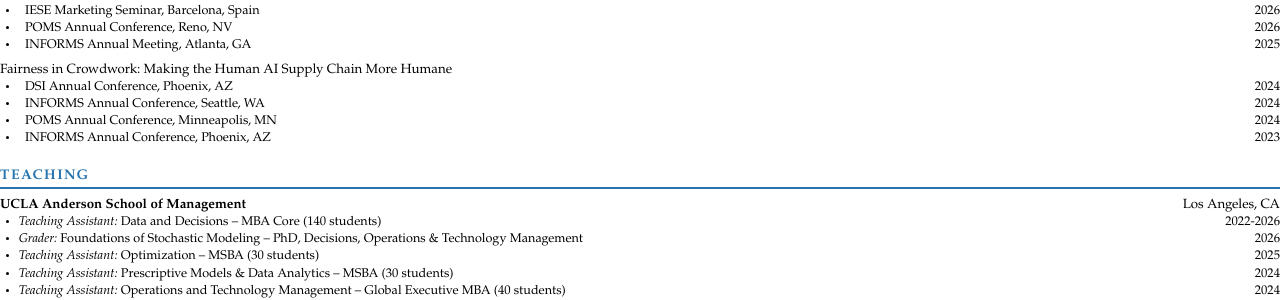
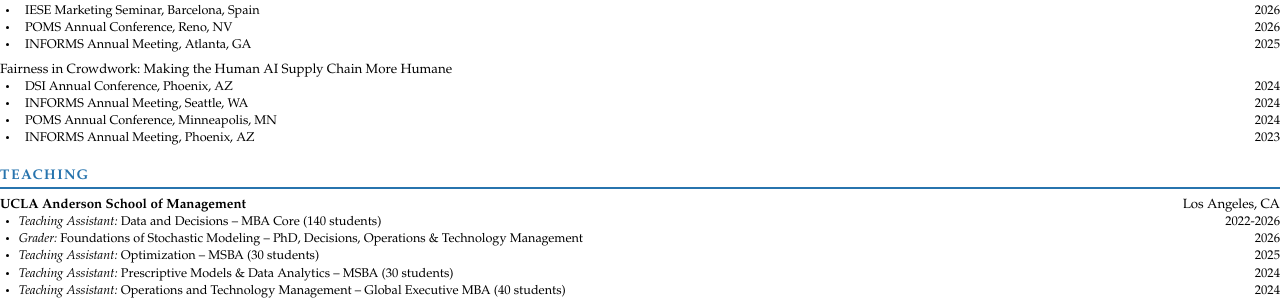
Before and after one commit to martins73/research-site, a Jekyll site: the page built from _pages/cv-pdf-source.html, in a window 1280 px wide and 900 px high, scrolled down 633 px. Shown: the part 162-462 px from the top of the window. Built offline with Jekyll 4.4.1, drawn with Linux system fonts in a browser that asks for light colours.

Commit message:
CV: use INFORMS's official name "Annual Meeting" for all INFORMS talks
Rename the 2023 (Phoenix) and 2024 (Seattle) entries from "INFORMS Annual
Conference" to "INFORMS Annual Meeting", matching informs.org and the
2025 and 2026 entries. Also strip trailing whitespace.

Co-Authored-By: Claude Opus 5.5 <noreply@anthropic.com>
Claude-Session: https://claude.ai/code/session_013cc4L28LmyBEw9LDjvacn2

```diff
--- a/_data/cv/presentations.yml
+++ b/_data/cv/presentations.yml
@@ -24,12 +24,12 @@
     - event: "DSI Annual Conference"
       location: "Phoenix, AZ"
       year: "2024"
-    - event: "INFORMS Annual Conference"
+    - event: "INFORMS Annual Meeting"
       location: "Seattle, WA"
       year: "2024"
     - event: "POMS Annual Conference"
       location: "Minneapolis, MN"
       year: "2024"
-    - event: "INFORMS Annual Conference"
+    - event: "INFORMS Annual Meeting"
       location: "Phoenix, AZ"
       year: "2023"
```
